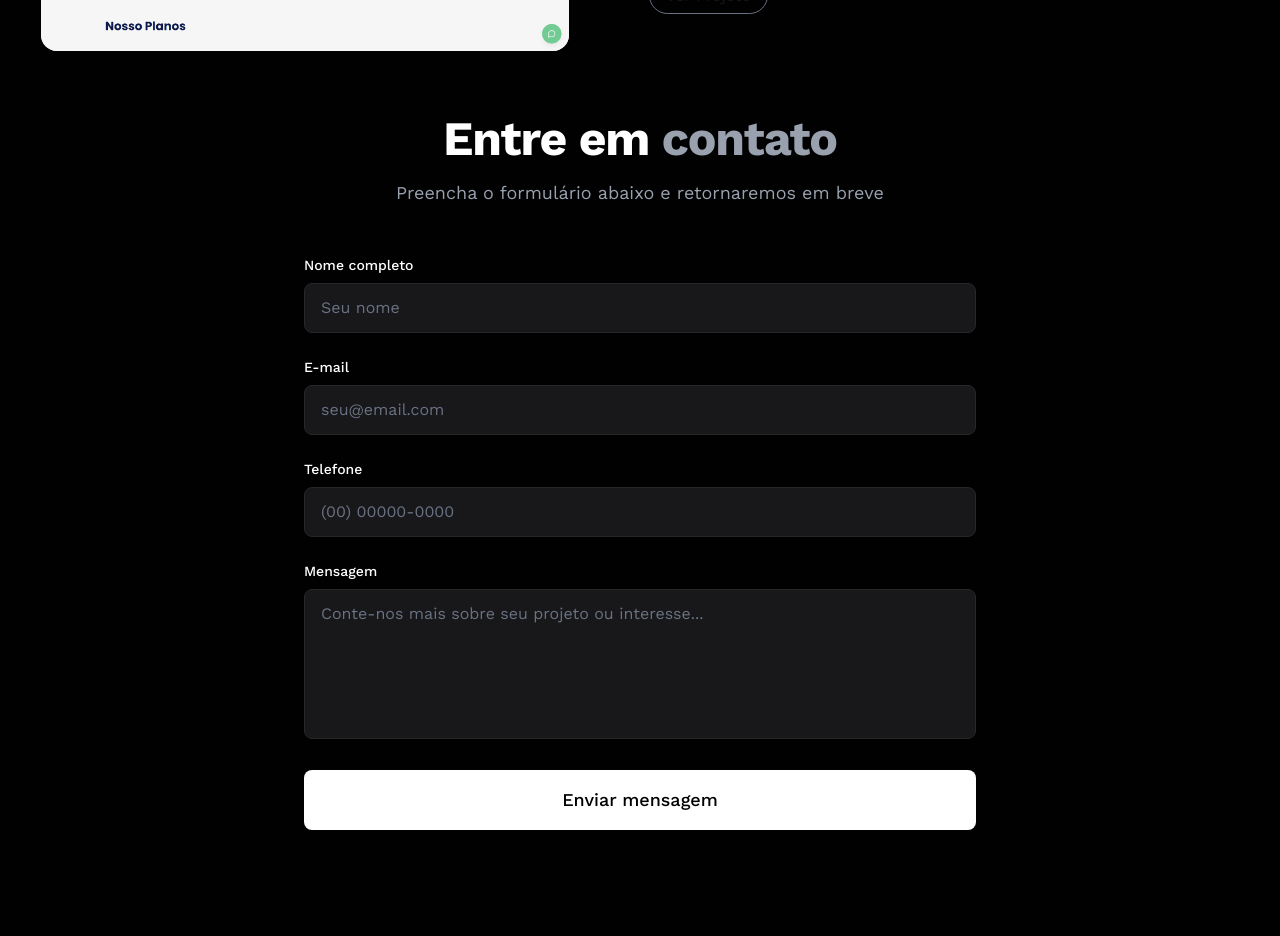
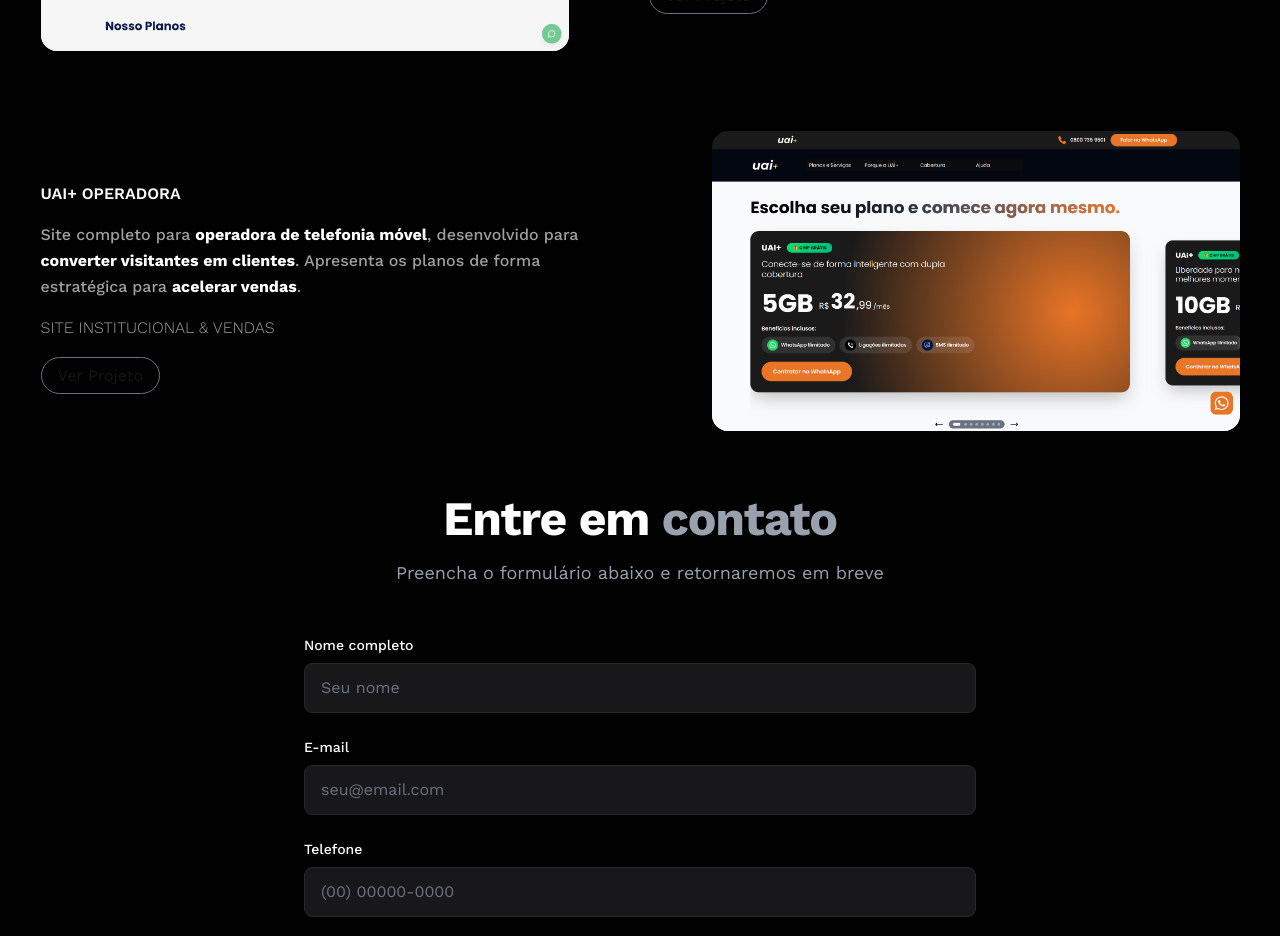
Before and after one commit to lazaroalvesr/Portifolio, a Next.js app: page / in a window 1280 px wide. Shown: the part 2680-3616 px from the top of the page. Built offline with nearby package versions, Linux system fonts and the light colour scheme.

Commit message:
feat: add new project

```diff
--- a/app/components/Projetos.tsx
+++ b/app/components/Projetos.tsx
@@ -36,6 +36,18 @@
                 Site completo para <span className="text-white font-bold">provedor de internet fibra óptica</span>, focado em facilitar a vida do cliente. A página organiza os planos de forma clara para <span className="text-white font-bold">vender mais rápido</span> e oferece uma central onde o assinante resolve tudo sozinho.
             </>
         )
+    },
+    {
+        title: "UAI+ Operadora",
+        src: "/img/site_uai+.png",
+        alt: "Foto site da UAI+ Operadora",
+        href: "https://www.uaimais.com.br/",
+        subTitle: "Site Institucional & Vendas",
+        description: (
+            <>
+                Site completo para <span className="text-white font-bold">operadora de telefonia móvel</span>, desenvolvido para <span className="text-white font-bold">converter visitantes em clientes</span>. Apresenta os planos de forma estratégica para <span className="text-white font-bold">acelerar vendas</span>.
+            </>
+        )
     }
 ]
 
```
Also changed, not shown: public/img/site_uai+.png (added).
